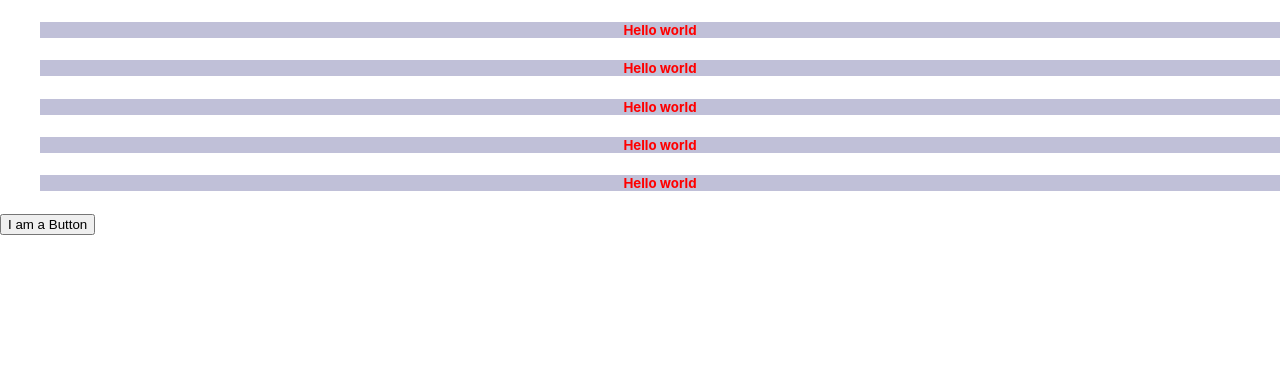
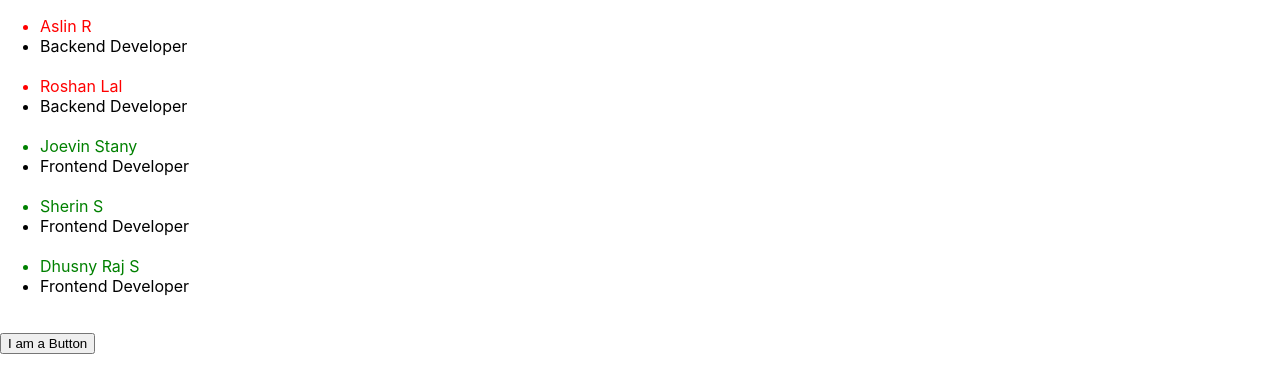
Before and after one commit to aslin-joel-r/learning-react-js, a React (Create React App) app in the folder client/: page / in a window 1280 px wide. Shown: the top 392 px of the page. Built offline with nearby package versions, Linux system fonts and the light colour scheme.

Commit message:
modified to old code

```diff
--- a/client/src/App.js
+++ b/client/src/App.js
@@ -16,11 +16,9 @@ function App() {
 
   const everyone = names.map(info=>{
     return <div>
-      {/*
       <li style={{color: info.role=='Backend Developer' ?'red':'green' }}>{info.name}</li>
       <li>{info.role}</li>
-  <br/> */}
-      <h5 className='App'>Hello world</h5>
+      <br/>
 
     </div>
     ;
```
